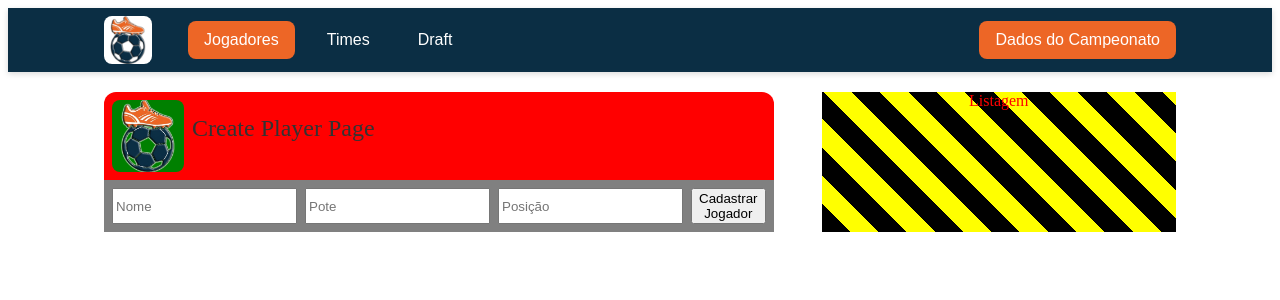
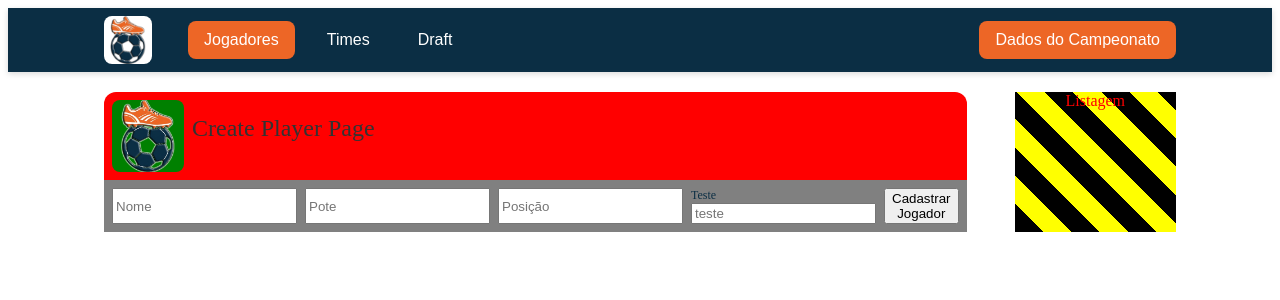
Before and after one commit to jmcanario1/draftools-frontend, a React (Vite) app: page /players in a window 1280 px wide. Shown: the top 300 px of the page. Built offline with nearby package versions, Linux system fonts and the light colour scheme.

Commit message:
Criando formulário de criação: componente Input

```diff
--- a/src/features/players/pages/CreatePlayerPage/index.tsx
+++ b/src/features/players/pages/CreatePlayerPage/index.tsx
@@ -1,6 +1,7 @@
 import { useForm } from "react-hook-form";
 import DraftoolsLogo from "../../../../assets/draftools.png";
 import GeneralForm from "../../../../shared/components/GeneralForm";
+import Input from "../../../../shared/components/Input";
 import { CreatePlayerPageContainer } from "./styles";
 
 type CreatePlayerData = {
@@ -23,6 +24,7 @@
           <input {...register("name")} placeholder="Nome"/>
           <input {...register("pot")} placeholder="Pote"/>
           <input {...register("position")} placeholder="Posição"/>
+          <Input label="Teste" name="Teste" placeholder="Teste"/>
           <button type="submit">Cadastrar Jogador</button>
         </form>
       </GeneralForm>
--- /dev/null
+++ b/src/shared/components/Input/index.tsx
@@ -0,0 +1,25 @@
+import React from "react";
+import { InputContainer, Label, LabelContainer } from "./styles";
+
+interface InputProps {
+  label: string;
+  required?: boolean;
+  name: string;
+  placeholder: string;
+  width?: string;
+}
+
+const Input: React.FC<InputProps> = ({ label, required=false, name, placeholder, width="300px" }) => {
+  return (
+    <InputContainer>
+      <LabelContainer>
+        <Label>{label}</Label>
+        {/* { required && (<RequiredTag/>)} */}
+      </LabelContainer>
+      <input placeholder="teste"></input>
+      {/* <Field placeholder={placeholder}/> */}
+    </InputContainer>
+  )
+}
+
+export default Input;
--- /dev/null
+++ b/src/shared/components/Input/styles.ts
@@ -0,0 +1,23 @@
+import styled from "styled-components";
+
+export const InputContainer = styled.div`
+  display: column;
+`
+
+export const LabelContainer = styled.div`
+  display: flex;
+  justify-content: flex-start;
+  width: 100%;
+`
+
+export const Label = styled.span`
+  font-size: 12px;
+  font-weight: 500;
+  color: #0b2e44;
+  text-align: left;
+`
+
+
+export const Field = styled.input`
+
+`
```
